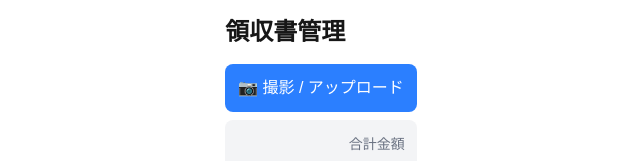
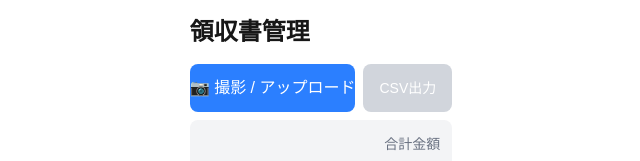
Before and after one commit to m-sugai0220/receipt-app, a Next.js app: page / in a window 1280 px wide. Shown: the top 161 px of the page, without its empty margins (319-959 px from the left). Built offline with nearby package versions, Linux system fonts and the light colour scheme; no server answers; the database is empty.

Commit message:
add: CSV出力ボタン（経費精算用）

```diff
--- a/app/page.tsx
+++ b/app/page.tsx
@@ -49,6 +49,28 @@ export default function Home() {
     setReceipts((prev) => prev.filter((r) => r.id !== id))
   }
 
+  function handleDownloadCSV() {
+    const header = ['日付', '店名', '金額', '勘定科目']
+    const rows = receipts.map((r) => [
+      r.receipt_date ?? '',
+      r.store_name ?? '',
+      r.amount != null ? String(r.amount) : '',
+      r.category ?? '',
+    ])
+    const csv = [header, ...rows]
+      .map((row) => row.map((cell) => `"${cell.replace(/"/g, '""')}"`).join(','))
+      .join('\n')
+
+    const bom = '﻿'
+    const blob = new Blob([bom + csv], { type: 'text/csv;charset=utf-8;' })
+    const url = URL.createObjectURL(blob)
+    const a = document.createElement('a')
+    a.href = url
+    a.download = `経費精算_${new Date().toISOString().slice(0, 10)}.csv`
+    a.click()
+    URL.revokeObjectURL(url)
+  }
+
   const total = receipts.reduce((sum, r) => sum + (r.amount ?? 0), 0)
 
   return (
@@ -66,6 +88,13 @@ export default function Home() {
             disabled={loading}
           />
         </label>
+        <button
+          onClick={handleDownloadCSV}
+          disabled={receipts.length === 0}
+          className="px-4 py-3 bg-green-500 hover:bg-green-600 disabled:bg-gray-300 text-white rounded-lg text-sm font-medium"
+        >
+          CSV出力
+        </button>
       </div>
 
       {message && <p className="text-sm text-center text-gray-600 mb-4">{message}</p>}
```
